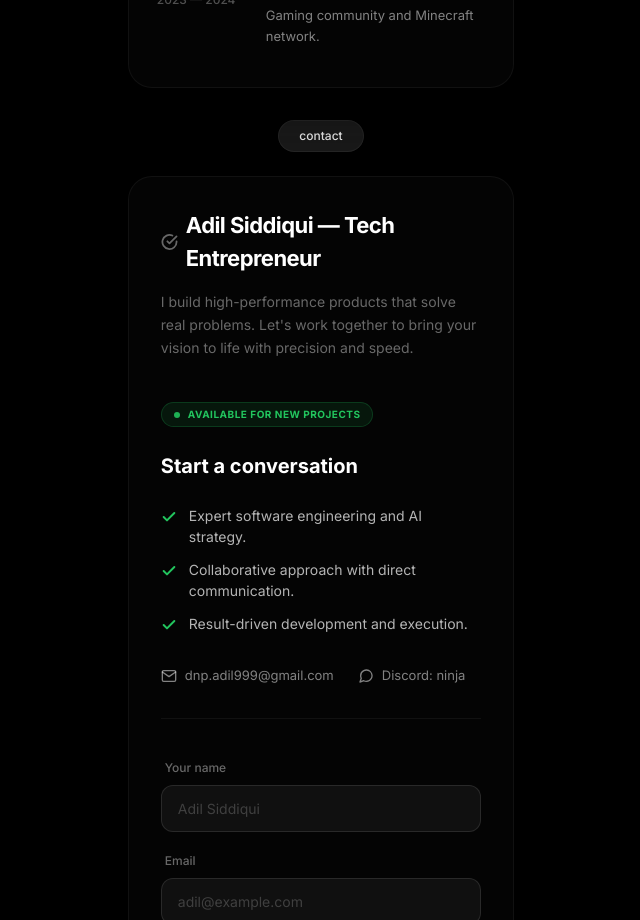
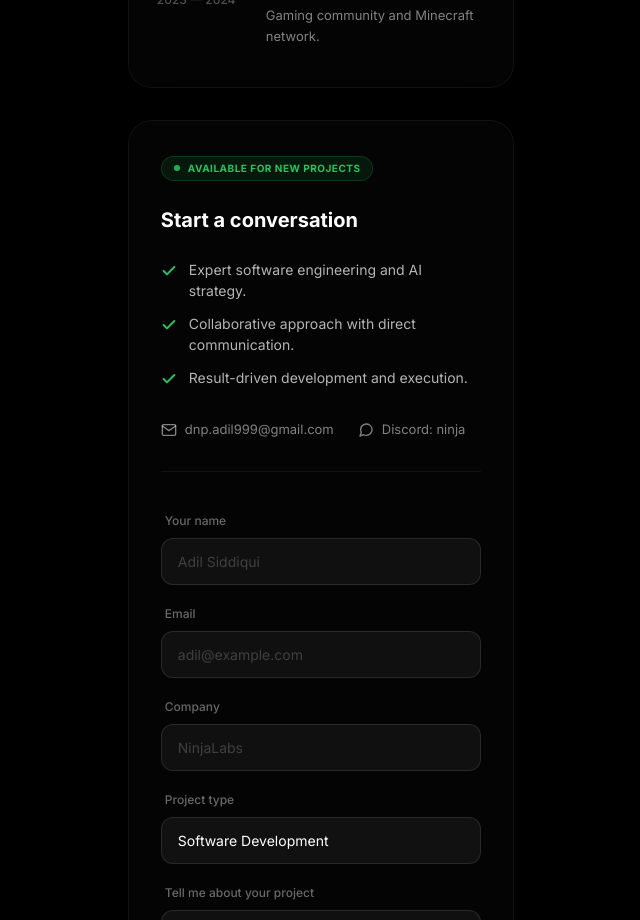
Before and after one commit to Ninja-69/portfolionew, a React (Vite) app: page / in a window 1280 px wide. Shown: the part 2440-3360 px from the top of the page, without its empty margins (319-959 px from the left). Built offline with nearby package versions, Linux system fonts and the light colour scheme; a web font is replaced by a local one.

Commit message:
Simplify ContactSection: Remove heading and section button

```diff
--- a/components/ContactSection.tsx
+++ b/components/ContactSection.tsx
@@ -3,30 +3,8 @@ import React from 'react';
 export const ContactSection: React.FC = () => {
   return (
     <section id="contact" className="w-[92%] max-w-[400px] mx-auto mb-24 text-left">
-      {/* Section Header Button */}
-      <div className="flex flex-col items-center mb-6">
-        <button
-          className="px-5 py-1.5 bg-[#1a1a1a] rounded-full text-[12px] font-medium text-white/90 border border-white/5 cursor-default"
-        >
-          contact
-        </button>
-      </div>
-
       {/* Main Contact Card */}
       <div className="bg-[#050505]/90 backdrop-blur-md border border-white/5 rounded-[24px] p-8 shadow-[0_20px_50px_rgba(0,0,0,0.5)]">
-        {/* Ninjafied Heading inside the box */}
-        <div className="mb-10">
-          <h2 className="text-[22px] font-bold text-white tracking-tight flex items-center gap-2">
-            <svg className="w-5 h-5 text-white/40" viewBox="0 0 24 24" fill="none" stroke="currentColor" strokeWidth="2.5" strokeLinecap="round" strokeLinejoin="round">
-              <path d="M22 11.08V12a10 10 0 1 1-5.93-9.14" />
-              <polyline points="22 4 12 14.01 9 11.01" />
-            </svg>
-            Adil Siddiqui — Tech Entrepreneur
-          </h2>
-          <p className="mt-4 text-[14px] leading-relaxed text-white/40 font-normal">
-            I build high-performance products that solve real problems. Let's work together to bring your vision to life with precision and speed.
-          </p>
-        </div>
         {/* Availability Badge */}
         <div className="inline-flex items-center gap-2 px-3 py-1 bg-green-500/10 border border-green-500/20 rounded-full mb-6">
           <span className="w-1.5 h-1.5 rounded-full bg-green-500 animate-pulse"></span>
```
